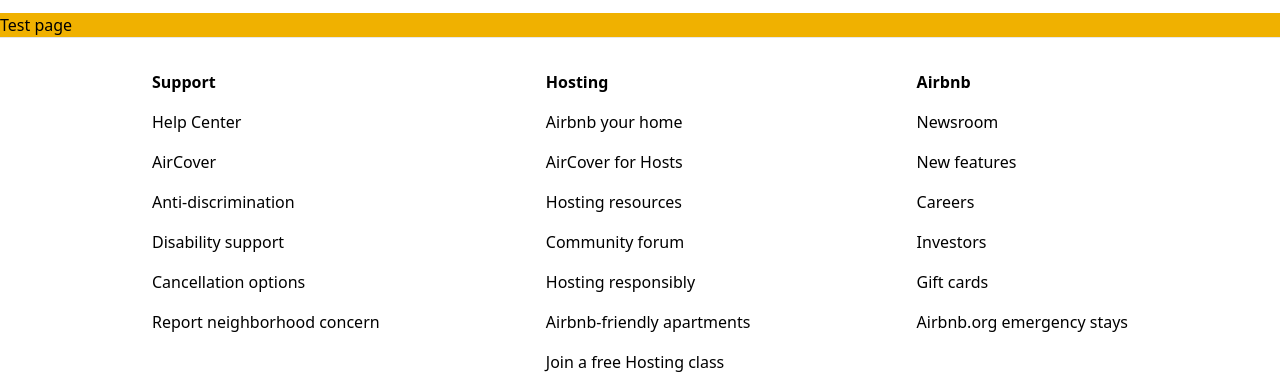
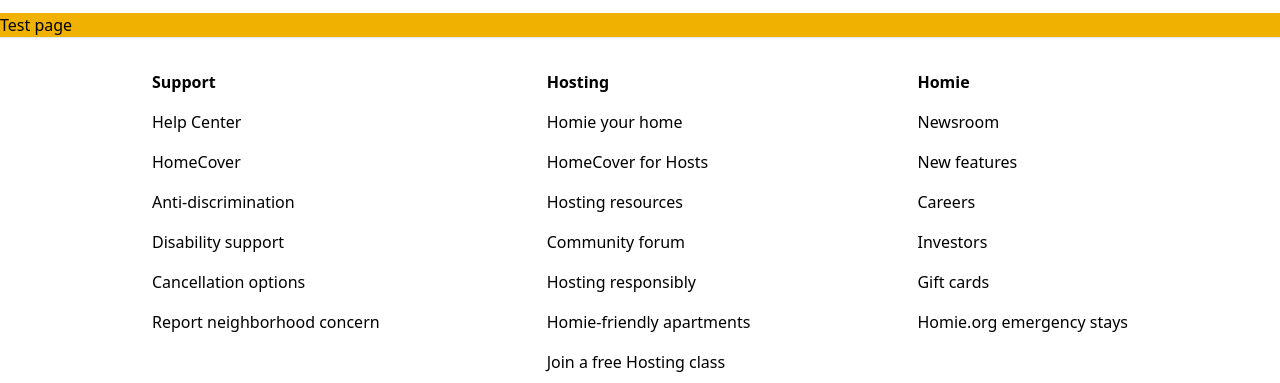
Before and after one commit to ntm-phuong/Homie, a Next.js app: page /product in a window 1280 px wide. Shown: the part 172-555 px from the top of the page. Built offline with nearby package versions, Linux system fonts and the light colour scheme; no server answers.

Commit message:
api-register

```diff
--- a/package.json
+++ b/package.json
@@ -10,6 +10,7 @@
   },
   "dependencies": {
     "antd": "^5.22.3",
+    "bcryptjs": "^3.0.2",
     "mongoose": "^8.13.2",
     "next": "15.2.3",
     "next-auth": "^4.24.11",
--- /dev/null
+++ b/src/app/api/register/route.ts
@@ -0,0 +1,41 @@
+import { NextResponse } from "next/server";
+import bcrypt from "bcryptjs";
+import mongoose from "mongoose";
+import User from "../../../models/User"; // Đường dẫn tới model User
+
+export async function POST(req: Request) {
+  try {
+    const { name, email, password } = await req.json();
+
+    if (!name || !email || !password) {
+      return NextResponse.json({ message: "All fields are required!" }, { status: 400 });
+    }
+
+    // Kết nối MongoDB nếu chưa kết nối
+    if (!mongoose.connection.readyState) {
+      await mongoose.connect(process.env.MONGODB_URI as string);
+    }
+
+    // Kiểm tra trùng email
+    const existingUser = await User.findOne({ email });
+    if (existingUser) {
+      return NextResponse.json({ message: "Email already registered!" }, { status: 409 });
+    }
+
+    // Mã hóa mật khẩu
+    const hashedPassword = await bcrypt.hash(password, 10);
+
+    const newUser = new User({
+      name,
+      email,
+      password: hashedPassword,
+    });
+
+    await newUser.save();
+
+    return NextResponse.json({ message: "Registration successful!" }, { status: 201 });
+  } catch (error) {
+    console.error("Register Error:", error);
+    return NextResponse.json({ message: "Internal server error" }, { status: 500 });
+  }
+}
--- a/src/components/footer/footer.tsx
+++ b/src/components/footer/footer.tsx
@@ -8,7 +8,7 @@
       title: "Support",
       items: [
         "Help Center",
-        "AirCover",
+        "HomeCover",
         "Anti-discrimination",
         "Disability support",
         "Cancellation options",
@@ -18,25 +18,25 @@
     {
       title: "Hosting",
       items: [
-        "Airbnb your home",
-        "AirCover for Hosts",
+        "Homie your home",
+        "HomeCover for Hosts",
         "Hosting resources",
         "Community forum",
         "Hosting responsibly",
-        "Airbnb-friendly apartments",
+        "Homie-friendly apartments",
         "Join a free Hosting class",
         "Find a co-host",
       ],
     },
     {
-      title: "Airbnb",
+      title: "Homie",
       items: [
         "Newsroom",
         "New features",
         "Careers",
         "Investors",
         "Gift cards",
-        "Airbnb.org emergency stays",
+        "Homie.org emergency stays",
       ],
     },
   ];
--- a/src/components/modal-register/ModalRegister.tsx
+++ b/src/components/modal-register/ModalRegister.tsx
@@ -18,10 +18,33 @@
     setIsShowRegister(false);
   };
 
-  const handleRegister = (values: any) => {
-    console.log("Register values:", values);
-    setIsShowRegister(false);
+  const handleRegister = async (values: any) => {
+    try {
+      const response = await fetch("/api/register", {
+        method: "POST",
+        headers: {
+          "Content-Type": "application/json",
+        },
+        body: JSON.stringify({
+          email: values.email,
+          password: values.password,
+        }),
+      });
+
+      const data = await response.json();
+
+      if (response.ok) {
+        console.log("Register success:", data);
+        setIsShowRegister(false);
+        setIsShowLogin(true); // mở form login nếu cần
+      } else {
+        console.error("Register failed:", data.message);
+      }
+    } catch (error) {
+      console.error("Error during registration:", error);
+    }
   };
+
 
   const switchToLogin = () => {
     setIsShowRegister(false);
```
Also changed, not shown: 1 other file (tests, documents, lock files or other folders).
